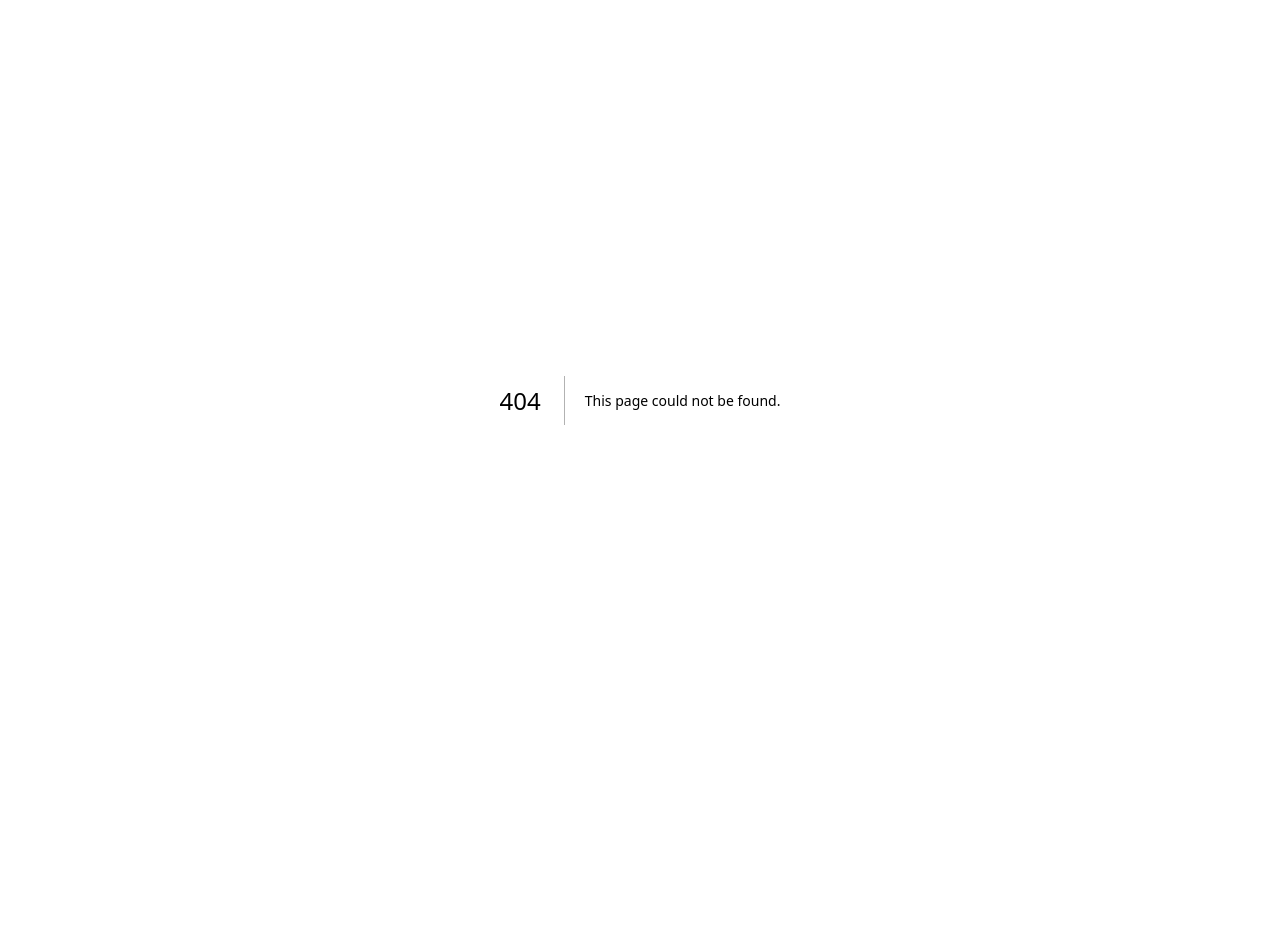
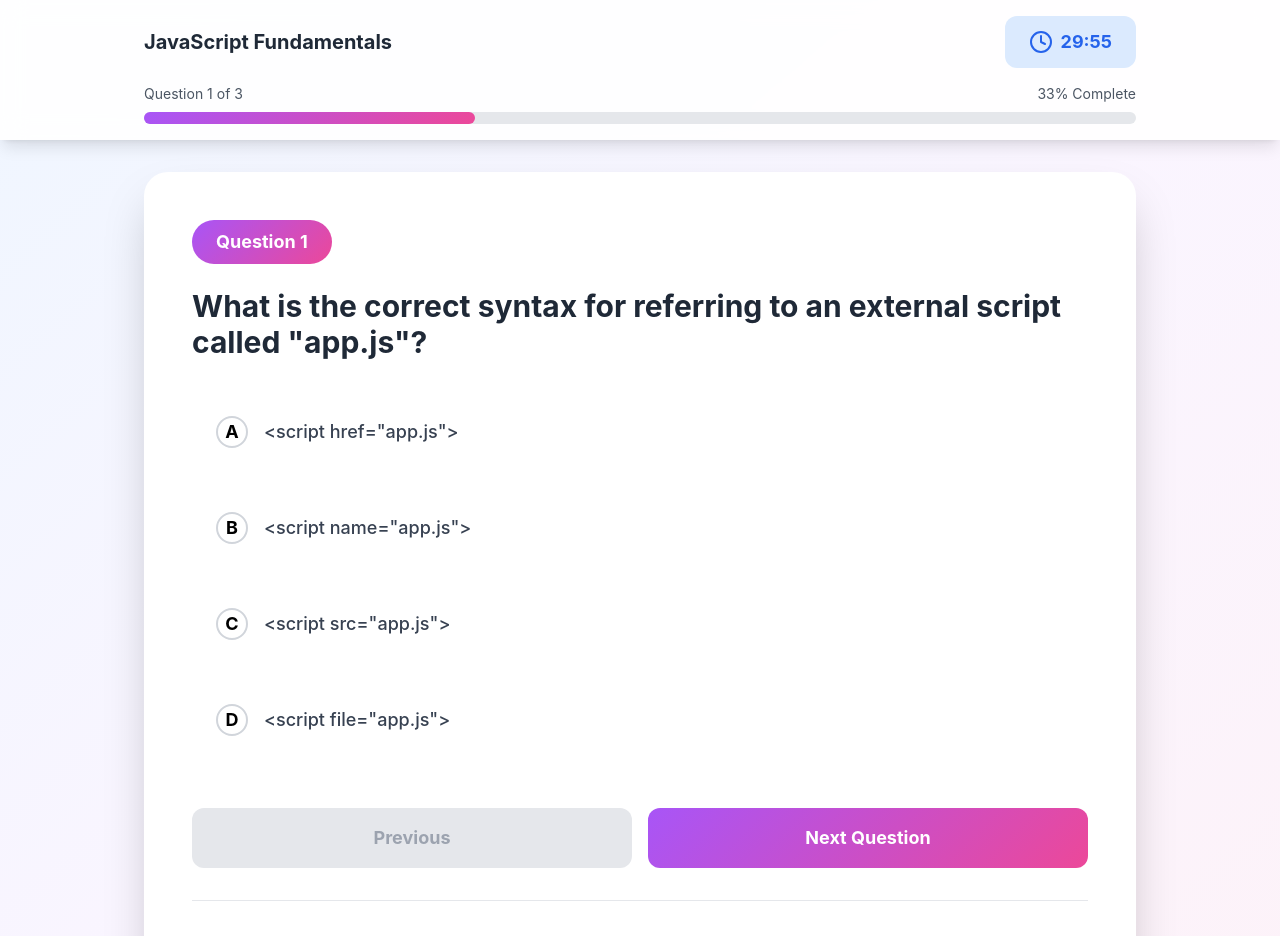
Before and after one commit to 3jikeanekwe/QuenAnswer, a Next.js app: page /take-test/1 in a window 1280 px wide. Before the commit this address had no page. Shown: the top 936 px of the page. Before the commit the page ends 800 px from the top, so only its background shows below. Built offline with nearby package versions, Linux system fonts and the light colour scheme.

Commit message:
Create [id].js

```diff
--- /dev/null
+++ b/pages/take-test/[id].js
@@ -0,0 +1,240 @@
+import { useState, useEffect } from 'react'
+import { useRouter } from 'next/router'
+import Link from 'next/link'
+import { ArrowLeft, Clock, AlertCircle } from 'lucide-react'
+
+export default function TakeTest() {
+  const router = useRouter()
+  const { id } = router.query
+
+  const [timeLeft, setTimeLeft] = useState(1800) // 30 minutes in seconds
+  const [currentQuestion, setCurrentQuestion] = useState(0)
+  const [answers, setAnswers] = useState({})
+  const [showWarning, setShowWarning] = useState(false)
+
+  // Sample test data (will be replaced with real data)
+  const testData = {
+    title: 'JavaScript Fundamentals',
+    timeLimit: 30,
+    questions: [
+      {
+        id: 1,
+        question: 'What is the correct syntax for referring to an external script called "app.js"?',
+        options: [
+          '<script href="app.js">',
+          '<script name="app.js">',
+          '<script src="app.js">',
+          '<script file="app.js">'
+        ]
+      },
+      {
+        id: 2,
+        question: 'Which company developed JavaScript?',
+        options: [
+          'Microsoft',
+          'Netscape',
+          'Oracle',
+          'Google'
+        ]
+      },
+      {
+        id: 3,
+        question: 'What does "DOM" stand for?',
+        options: [
+          'Document Object Model',
+          'Data Object Management',
+          'Digital Optimization Method',
+          'Dynamic Output Module'
+        ]
+      }
+    ]
+  }
+
+  // Timer countdown
+  useEffect(() => {
+    if (timeLeft > 0) {
+      const timer = setTimeout(() => setTimeLeft(timeLeft - 1), 1000)
+      return () => clearTimeout(timer)
+    } else {
+      handleSubmit()
+    }
+  }, [timeLeft])
+
+  // Show warning at 5 minutes
+  useEffect(() => {
+    if (timeLeft === 300 && !showWarning) {
+      setShowWarning(true)
+      setTimeout(() => setShowWarning(false), 5000)
+    }
+  }, [timeLeft])
+
+  const formatTime = (seconds) => {
+    const mins = Math.floor(seconds / 60)
+    const secs = seconds % 60
+    return `${mins}:${secs.toString().padStart(2, '0')}`
+  }
+
+  const handleAnswer = (questionId, optionIndex) => {
+    setAnswers({ ...answers, [questionId]: optionIndex })
+  }
+
+  const handleNext = () => {
+    if (currentQuestion < testData.questions.length - 1) {
+      setCurrentQuestion(currentQuestion + 1)
+    }
+  }
+
+  const handlePrevious = () => {
+    if (currentQuestion > 0) {
+      setCurrentQuestion(currentQuestion - 1)
+    }
+  }
+
+  const handleSubmit = () => {
+    router.push(`/test-results/${id}?answers=${JSON.stringify(answers)}`)
+  }
+
+  const question = testData.questions[currentQuestion]
+  const progress = ((currentQuestion + 1) / testData.questions.length) * 100
+
+  return (
+    <div className="min-h-screen bg-gradient-to-br from-blue-50 via-purple-50 to-pink-50">
+      {/* Header with Timer */}
+      <div className="bg-white/90 backdrop-blur-md shadow-lg sticky top-0 z-50">
+        <div className="max-w-5xl mx-auto px-4 py-4">
+          <div className="flex justify-between items-center">
+            <h1 className="text-xl font-bold text-gray-800">{testData.title}</h1>
+            <div className={`flex items-center gap-2 px-6 py-3 rounded-xl font-bold text-lg ${
+              timeLeft < 300 ? 'bg-red-100 text-red-600' : 'bg-blue-100 text-blue-600'
+            }`}>
+              <Clock className="w-6 h-6" />
+              {formatTime(timeLeft)}
+            </div>
+          </div>
+
+          {/* Progress Bar */}
+          <div className="mt-4">
+            <div className="flex justify-between text-sm text-gray-600 mb-2">
+              <span>Question {currentQuestion + 1} of {testData.questions.length}</span>
+              <span>{Math.round(progress)}% Complete</span>
+            </div>
+            <div className="w-full bg-gray-200 rounded-full h-3">
+              <div
+                className="bg-gradient-primary h-3 rounded-full transition-all duration-300"
+                style={{ width: `${progress}%` }}
+              />
+            </div>
+          </div>
+        </div>
+      </div>
+
+      {/* Warning Banner */}
+      {showWarning && (
+        <div className="bg-yellow-100 border-l-4 border-yellow-500 p-4 mx-4 mt-4 rounded-lg">
+          <div className="flex items-center">
+            <AlertCircle className="w-6 h-6 text-yellow-600 mr-3" />
+            <p className="text-yellow-800 font-semibold">
+              Only 5 minutes remaining!
+            </p>
+          </div>
+        </div>
+      )}
+
+      {/* Question Card */}
+      <div className="max-w-5xl mx-auto px-4 py-8">
+        <div className="bg-white rounded-3xl shadow-2xl p-8 md:p-12">
+          {/* Question Number Badge */}
+          <div className="inline-block bg-gradient-primary text-white px-6 py-2 rounded-full font-bold text-lg mb-6">
+            Question {currentQuestion + 1}
+          </div>
+
+          {/* Question Text */}
+          <h2 className="text-3xl font-bold text-gray-800 mb-8">
+            {question.question}
+          </h2>
+
+          {/* Options */}
+          <div className="space-y-4 mb-12">
+            {question.options.map((option, index) => (
+              <button
+                key={index}
+                onClick={() => handleAnswer(question.id, index)}
+                className={`w-full text-left p-6 rounded-2xl border-3 font-medium text-lg transition-all transform hover:scale-102 ${
+                  answers[question.id] === index
+                    ? 'border-purple-500 bg-purple-50 shadow-lg'
+                    : 'border-gray-200 hover:border-purple-300 bg-white'
+                }`}
+              >
+                <div className="flex items-center gap-4">
+                  <div className={`w-8 h-8 rounded-full border-2 flex items-center justify-center font-bold ${
+                    answers[question.id] === index
+                      ? 'border-purple-500 bg-purple-500 text-white'
+                      : 'border-gray-300'
+                  }`}>
+                    {String.fromCharCode(65 + index)}
+                  </div>
+                  <span className={answers[question.id] === index ? 'text-purple-700' : 'text-gray-700'}>
+                    {option}
+                  </span>
+                </div>
+              </button>
+            ))}
+          </div>
+
+          {/* Navigation Buttons */}
+          <div className="flex gap-4">
+            <button
+              onClick={handlePrevious}
+              disabled={currentQuestion === 0}
+              className={`flex-1 py-4 rounded-xl font-bold text-lg transition-all ${
+                currentQuestion === 0
+                  ? 'bg-gray-200 text-gray-400 cursor-not-allowed'
+                  : 'bg-gray-700 text-white hover:bg-gray-800 hover:shadow-lg'
+              }`}
+            >
+              Previous
+            </button>
+
+            {currentQuestion === testData.questions.length - 1 ? (
+              <button
+                onClick={handleSubmit}
+                className="flex-1 bg-gradient-to-r from-green-500 to-blue-500 text-white py-4 rounded-xl font-bold text-lg hover:shadow-xl transform hover:scale-105 transition-all"
+              >
+                Submit Test
+              </button>
+            ) : (
+              <button
+                onClick={handleNext}
+                className="flex-1 bg-gradient-primary text-white py-4 rounded-xl font-bold text-lg hover:shadow-xl transform hover:scale-105 transition-all"
+              >
+                Next Question
+              </button>
+            )}
+          </div>
+
+          {/* Question Navigator */}
+          <div className="mt-8 pt-8 border-t border-gray-200">
+            <p className="text-gray-600 font-semibold mb-4">Quick Navigation:</p>
+            <div className="flex flex-wrap gap-3">
+              {testData.questions.map((q, index) => (
+                <button
+                  key={q.id}
+                  onClick={() => setCurrentQuestion(index)}
+                  className={`w-12 h-12 rounded-xl font-bold transition-all ${
+                    index === currentQuestion
+                      ? 'bg-gradient-primary text-white shadow-lg'
+                      : answers[q.id] !== undefined
+                      ? 'bg-green-100 text-green-700 border-2 border-green-300'
+                      : 'bg-gray-100 text-gray-600 hover:bg-gray-200'
+                  }`}
+                >
+                  {index + 1}
+                </button>
+              ))}
+            </div>
+          </div>
+        </div>
+      </div>
+    </div>
+  )
+    }
```
